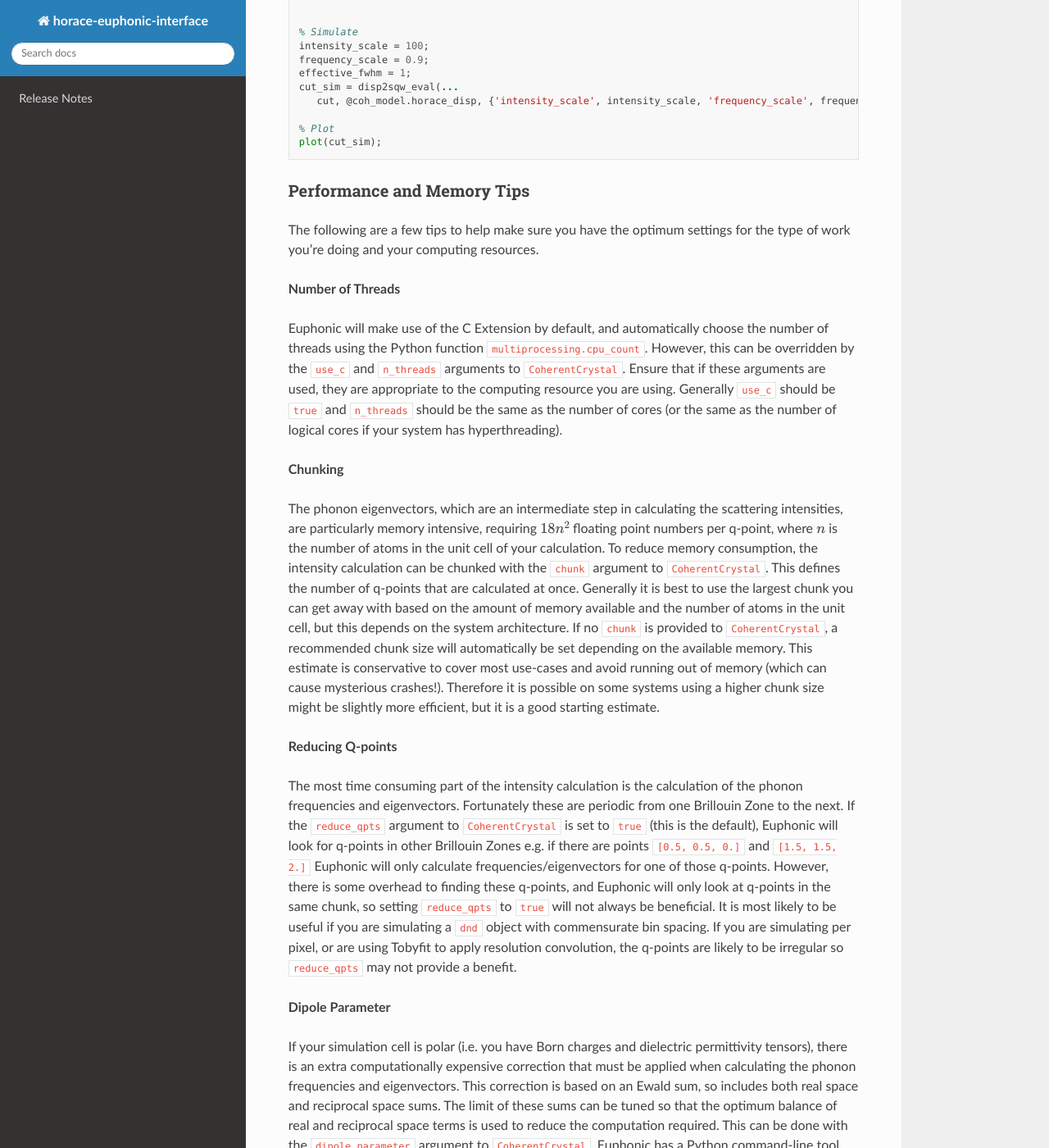
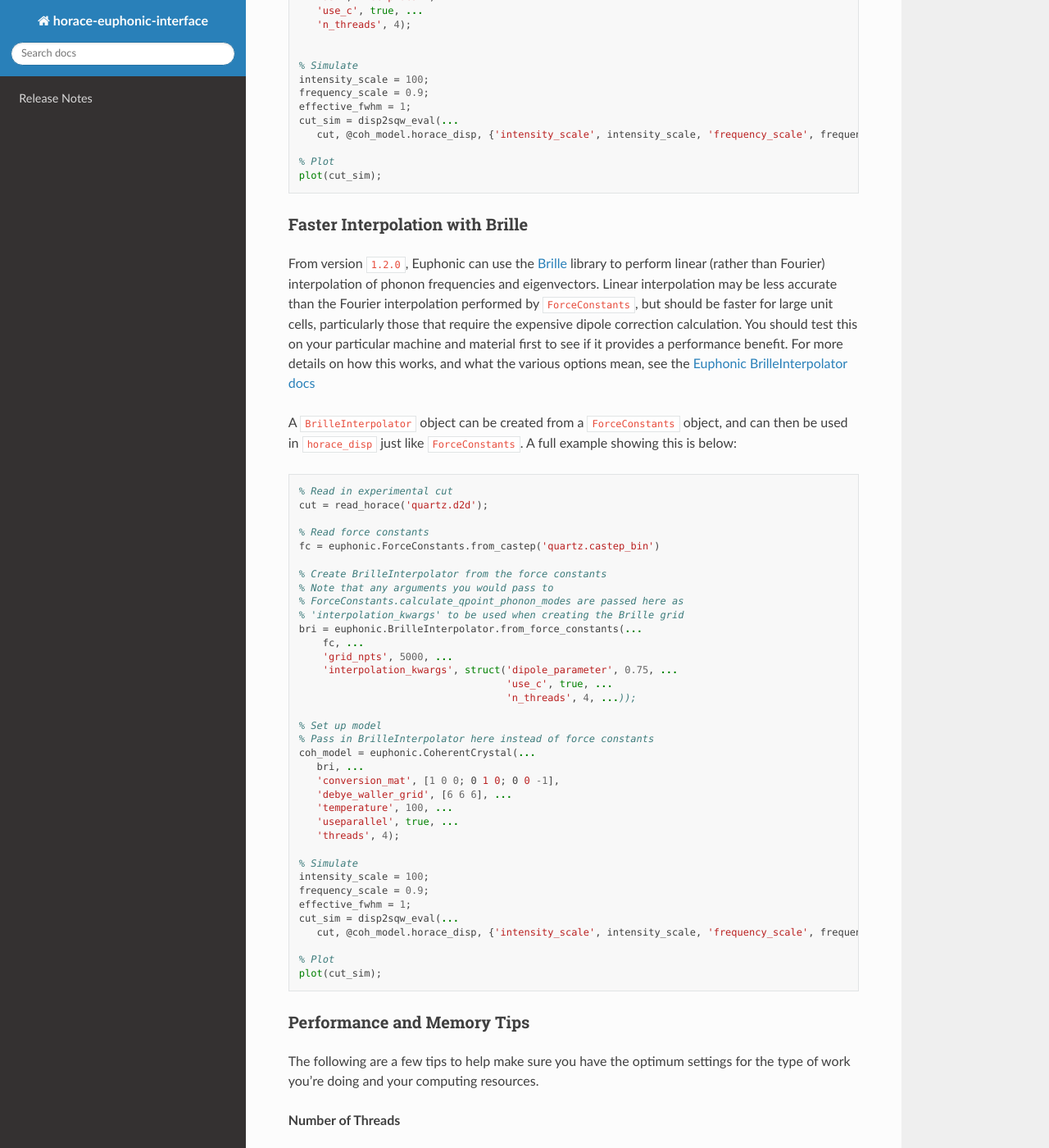
Before and after one commit to pace-neutrons/horace-euphonic-interface, a Sphinx documentation site: the page built from doc/source/index.rst, in a window 1280 px wide and 1400 px high, scrolled down 5246 px. Shown: the whole window at 82% size. Built offline with Sphinx 7.4.7 and the Read the Docs theme 2.0.0, drawn with Linux system fonts in a browser that asks for light colours; some of the changed text lies outside the part shown.

Commit message:
Brille (#31)
* Add BrilleInterpolator wrapper

* Update BrilleInterpolator wrapper to work with new from_force_constants

* Update brille module name

* Update BrilleInterpolator for new help functions

* Update euphonic_sqw_models

* Add tests for Brille

* Fix zero_acoustic_vals, increase tolerance

* Test against Euphonic Brille branch

* Ensure 'threads' passed through as int

* Add BrilleInterpolator user docs

* Update changelog

* Update euphonic_sqw_models

* Use shell defaults in Github actions

* Test mean residual rather than specific values

* Update euphonic_sqw_models

* Update after euphonic_sqw_models PR merge

```diff
--- a/doc/source/index.rst
+++ b/doc/source/index.rst
@@ -253,6 +253,7 @@ An example script simulating a simple cut is below:
      'conversion_mat', [1 0 0; 0 1 0; 0 0 -1],
      'debye_waller_grid', [6 6 6], ...
      'temperature', 100, ...
+     'dipole_parameter', 0.75, ...
      'asr', 'reciprocal', ...
      'use_c', true, ...
      'n_threads', 4);
@@ -269,6 +270,57 @@ An example script simulating a simple cut is below:
   plot(cut_sim);
 
 
+Faster Interpolation with Brille
+^^^^^^^^^^^^^^^^^^^^^^^^^^^^^^^^
+
+From version ``1.2.0``, Euphonic can use the `Brille <https://brille.github.io/>`_ library to perform linear (rather than Fourier) interpolation of phonon frequencies and eigenvectors.
+Linear interpolation may be less accurate than the Fourier interpolation performed by ``ForceConstants``,
+but should be faster for large unit cells, particularly those that require the expensive dipole correction calculation.
+You should test this on your particular machine and material first to see if it provides a performance benefit.
+For more details on how this works, and what the various options mean, see the `Euphonic BrilleInterpolator docs <https://euphonic.readthedocs.io/en/stable/brille-interpolator.html>`_
+
+A ``BrilleInterpolator`` object can be created from a ``ForceConstants`` object, and can then be used in ``horace_disp`` just like ``ForceConstants``.
+A full example showing this is below:
+
+.. code-block:: matlab
+
+  % Read in experimental cut
+  cut = read_horace('quartz.d2d');
+
+  % Read force constants
+  fc = euphonic.ForceConstants.from_castep('quartz.castep_bin')
+
+  % Create BrilleInterpolator from the force constants
+  % Note that any arguments you would pass to
+  % ForceConstants.calculate_qpoint_phonon_modes are passed here as
+  % 'interpolation_kwargs' to be used when creating the Brille grid
+  bri = euphonic.BrilleInterpolator.from_force_constants(...
+      fc, ...
+      'grid_npts', 5000, ...
+      'interpolation_kwargs', struct('dipole_parameter', 0.75, ...
+                                     'use_c', true, ...
+                                     'n_threads', 4, ...));
+
+  % Set up model
+  % Pass in BrilleInterpolator here instead of force constants
+  coh_model = euphonic.CoherentCrystal(...
+     bri, ...
+     'conversion_mat', [1 0 0; 0 1 0; 0 0 -1],
+     'debye_waller_grid', [6 6 6], ...
+     'temperature', 100, ...
+     'useparallel', true, ...
+     'threads', 4);
+
+  % Simulate
+  intensity_scale = 100;
+  frequency_scale = 0.9;
+  effective_fwhm = 1;
+  cut_sim = disp2sqw_eval(...
+     cut, @coh_model.horace_disp, {'intensity_scale', intensity_scale, 'frequency_scale', frequency_scale}, effective_fwhm);
+
+  % Plot
+  plot(cut_sim);
+
 Performance and Memory Tips
 ^^^^^^^^^^^^^^^^^^^^^^^^^^^
 
@@ -280,7 +332,8 @@ for the type of work you're doing and your computing resources.
 Euphonic will make use of the C Extension by default, and automatically choose
 the number of threads using the Python function ``multiprocessing.cpu_count``.
 However, this can be overridden by the ``use_c`` and ``n_threads`` arguments
-to ``CoherentCrystal``. Ensure that if these arguments are used, they are
+to ``CoherentCrystal`` (or ``useparallel`` and ``threads`` if you're using
+``BrilleInterpolator``). Ensure that if these arguments are used, they are
 appropriate to the computing resource you are using. Generally ``use_c``
 should be  ``true`` and ``n_threads`` should be the same as the number of
 cores (or the same as the number of logical cores if your system has
@@ -333,6 +386,10 @@ to ``CoherentCrystal``. Euphonic has a Python command-line tool,
 `euphonic-optimise-dipole-parameter <https://euphonic.readthedocs.io/en/stable/dipole-parameter-script.html>`_
 which can help to tune this argument.
 
+**Use Linear Interpolation with Brille**
+
+See `Faster Interpolation with Brille`_
+
 
 .. toctree::
    :hidden:
```
Also changed, not shown: CHANGELOG.rst (+12 -0 lines), 5 other files.
